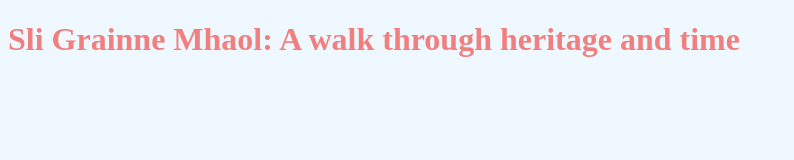
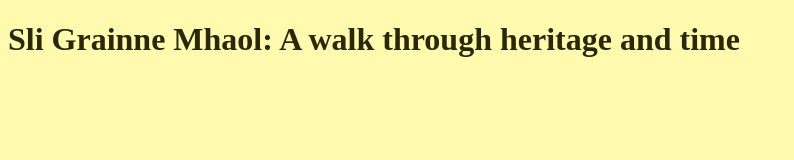
Before and after one commit to wesleypatten/Sli_Grainne_Mhoal, a plain HTML site: page index.html in a window 1280 px wide. Shown: the whole page, without its empty margins (0-794 px from the left). Drawn offline with Linux system fonts and the light colour scheme.

Commit message:
styles.css

```diff
--- a/styles.css
+++ b/styles.css
@@ -1,7 +1,7 @@
 body{
-    background-color: aliceblue;
+    background-color: rgb(255, 250, 174);
 }
 
 h1{
-    color: lightcoral;
+    color: #28290a;
 }
```
